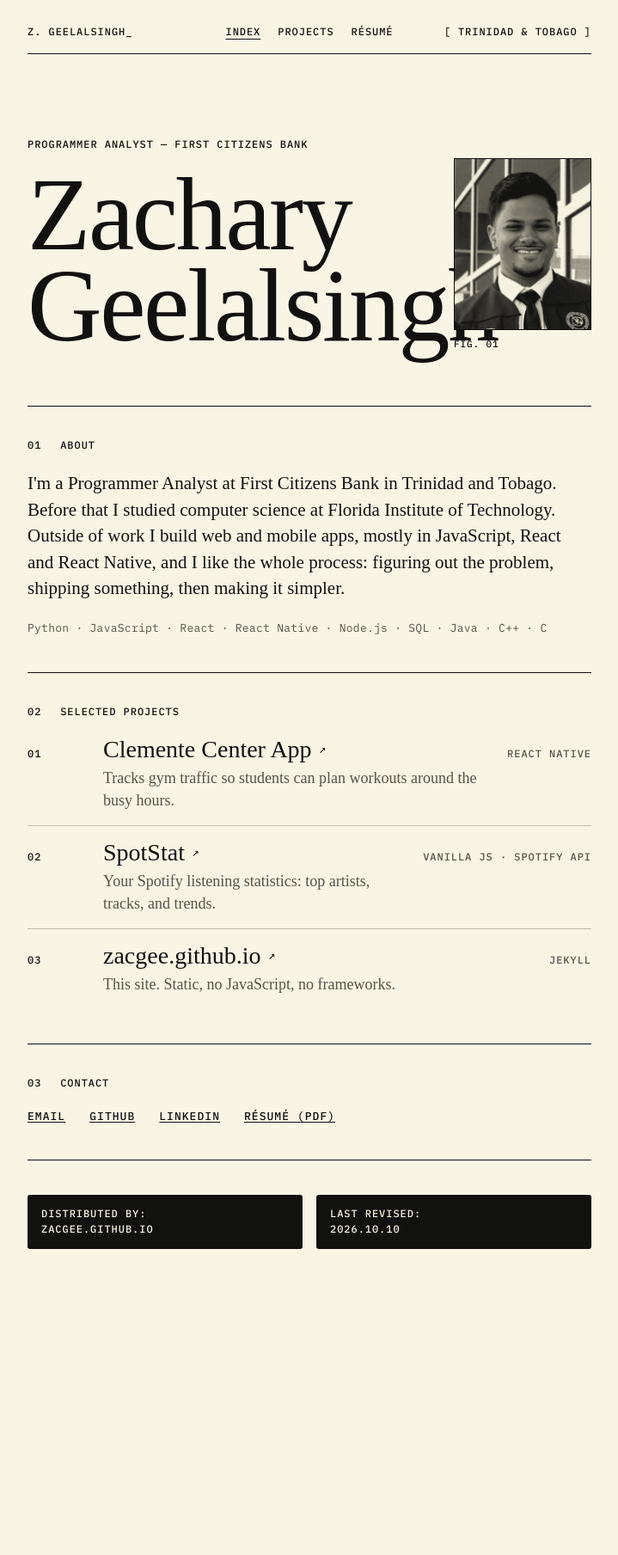
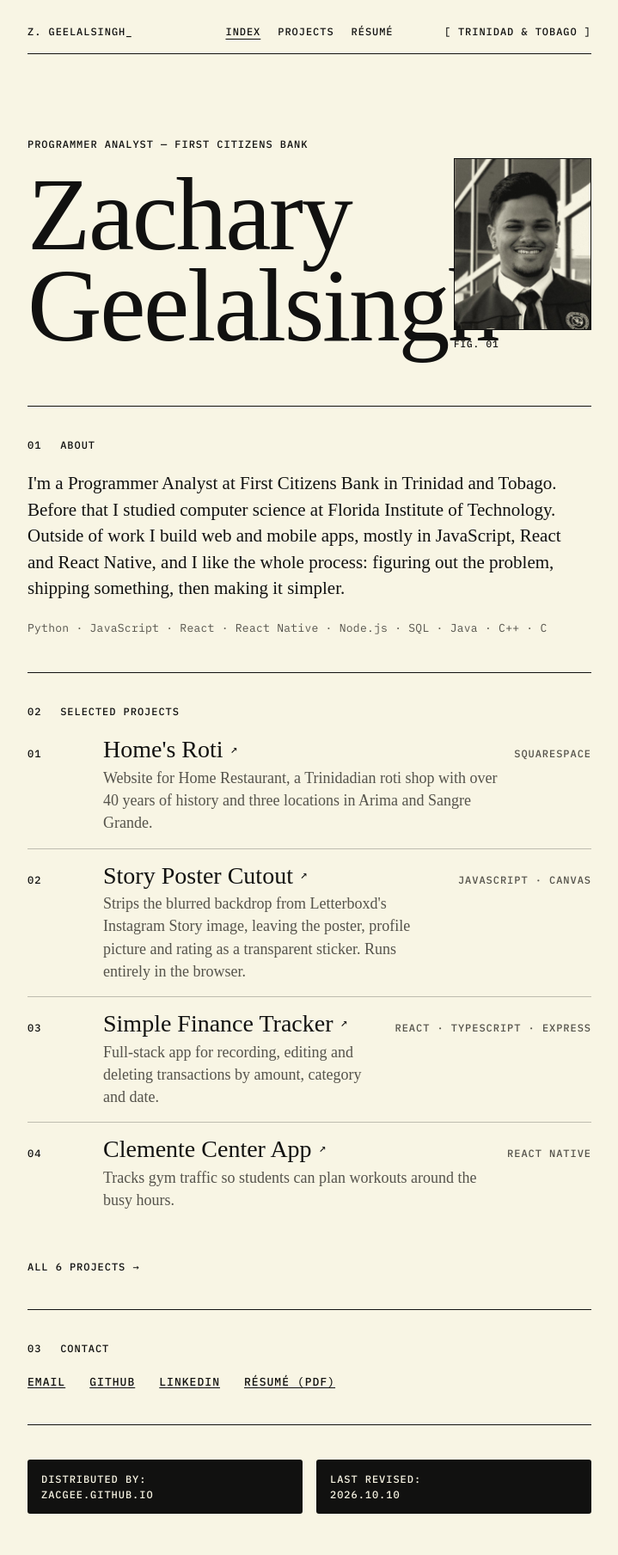
Before and after one commit to zacgee/zacgee.github.io, a Jekyll site: the page built from index.md, in a window 1280 px wide. Shown: the whole page at 86% size, without its empty margins (280-999 px from the left). Built offline with Jekyll 4.4.1, drawn with Linux system fonts in a browser that asks for light colours; some web fonts are replaced; before the commit the page ends 1501 px from its top, so only the background shows below that.

Commit message:
Add Home's Roti, Story Poster Cutout and Simple Finance Tracker
Home page shows the first four projects with a link to the full list.

Co-Authored-By: Claude Opus 5.5 <noreply@anthropic.com>
Claude-Session: https://claude.ai/code/session_01YVc76zwdbi6ryUGMihCnQo

```diff
--- a/_data/projects.yml
+++ b/_data/projects.yml
@@ -1,17 +1,29 @@
+- name: "Home's Roti"
+  stack: "Squarespace"
+  description: "Website for Home Restaurant, a Trinidadian roti shop with over 40 years of history and three locations in Arima and Sangre Grande."
+  url: "https://www.homesroti.com/"
+
+- name: "Story Poster Cutout"
+  stack: "JavaScript · Canvas"
+  description: "Strips the blurred backdrop from Letterboxd's Instagram Story image, leaving the poster, profile picture and rating as a transparent sticker. Runs entirely in the browser."
+  url: "https://zacgee.github.io/letterboxd-remove-bg/"
+
+- name: "Simple Finance Tracker"
+  stack: "React · TypeScript · Express"
+  description: "Full-stack app for recording, editing and deleting transactions by amount, category and date."
+  url: "https://github.com/zacgee/simple-finance-tracker"
+
 - name: "Clemente Center App"
   stack: "React Native"
   description: "Tracks gym traffic so students can plan workouts around the busy hours."
   url: "https://sites.google.com/my.fit.edu/pantherfit/home?authuser=0"
-  label: "Site"
 
 - name: "SpotStat"
   stack: "Vanilla JS · Spotify API"
   description: "Your Spotify listening statistics: top artists, tracks, and trends."
   url: "https://spotstats-c95dd.web.app/"
-  label: "App"
 
 - name: "zacgee.github.io"
   stack: "Jekyll"
   description: "This site. Static, no JavaScript, no frameworks."
   url: "https://github.com/zacgee/zacgee.github.io"
-  label: "Source"
--- a/_includes/project-list.html
+++ b/_includes/project-list.html
@@ -1,5 +1,6 @@
+{% assign project_limit = include.limit | default: site.data.projects.size %}
 <ol class="index">
-  {% for project in site.data.projects %}
+  {% for project in site.data.projects limit: project_limit %}
   <li class="index__row">
     <span class="index__num">{% if forloop.index < 10 %}0{% endif %}{{ forloop.index }}</span>
     <div class="index__body">
--- a/index.md
+++ b/index.md
@@ -24,7 +24,8 @@ title: "Index"
 
 <section class="section">
   <h2 class="label"><span>02</span> Selected projects</h2>
-  {% include project-list.html %}
+  {% include project-list.html limit=4 %}
+  {% if site.data.projects.size > 4 %}<p class="back"><a href="{{ "/projects/" | relative_url }}">All {{ site.data.projects.size }} projects →</a></p>{% endif %}
 </section>
 
 {% if site.posts.size > 0 %}
```
